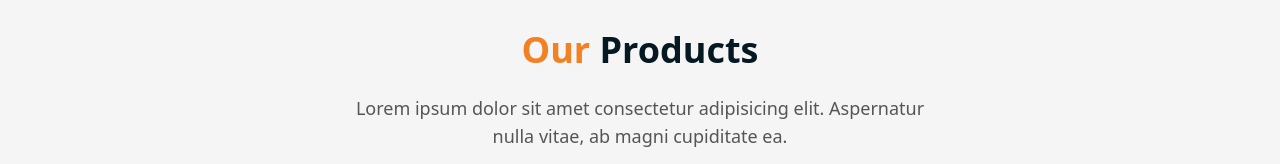
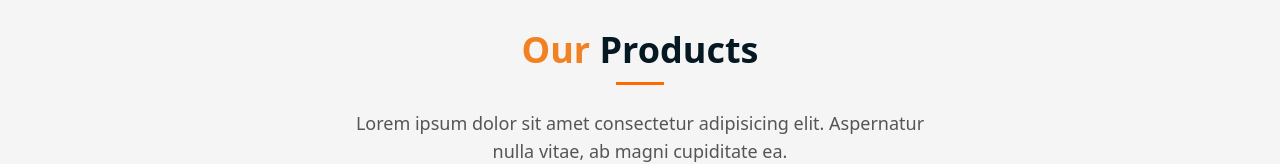
Before and after one commit to saroz-Xplore/router, a React (Vite) app: page / in a window 1280 px wide. Shown: the part 1075-1239 px from the top of the page. Built offline with nearby package versions, Linux system fonts and the light colour scheme.

Commit message:
products adjusted

```diff
--- a/src/components/Products.jsx
+++ b/src/components/Products.jsx
@@ -7,6 +7,7 @@ const Products = () => {
         <h1 className='text-4xl font-bold mb-6'>
           <span className='text-[#F28123]'>Our</span>{' '}
           <span className='text-[#051922]'>Products</span>
+          <div className="mx-auto border-b-3 border-orange-500 w-12 py-1.5"></div>
         </h1>
         <p className='text-[#555] text-lg max-w-[600px] mx-auto'>
           Lorem ipsum dolor sit amet consectetur adipisicing elit. Aspernatur nulla vitae, ab magni cupiditate ea.
```
